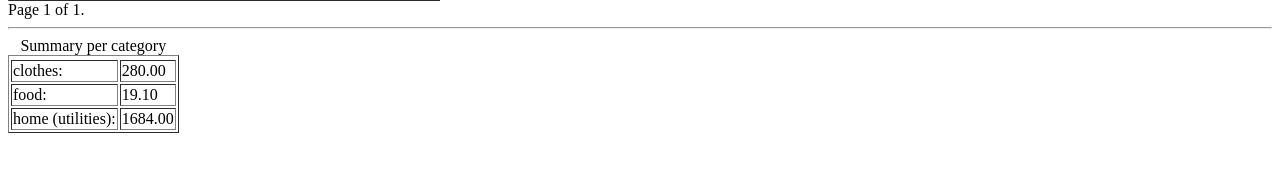
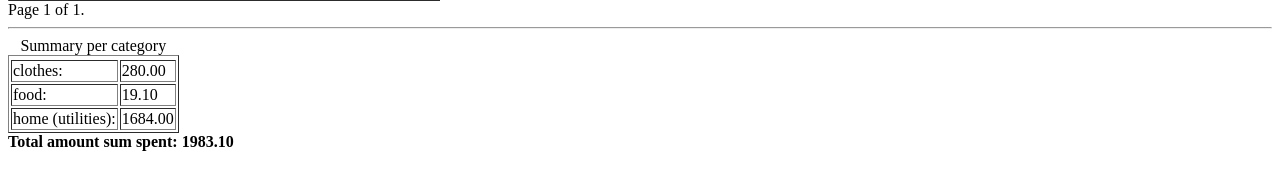
Before and after one commit to devtraining84/basic_app, a Django app: page /expenses/expense/list/ in a window 1280 px wide. Shown: the part 625-800 px from the top of the page. Run offline with Django 4.2, Linux system fonts and the light colour scheme; data comes from the database, SQL or seed files in the repository.

Commit message:
Task 4.4 is running

```diff
--- a/expenses/templates/expenses/expense_list.html
+++ b/expenses/templates/expenses/expense_list.html
@@ -68,4 +68,8 @@
 	{% endfor %}
   </tr>
 </table>
+<b>Total amount sum spent: {{sum|floatformat:2}}
+
+</b>
+
 {% endblock %}
--- a/expenses/views.py
+++ b/expenses/views.py
@@ -2,10 +2,13 @@ from datetime import date
 from unicodedata import category
 from urllib import request
 from django.views.generic.list import ListView
+
 from .forms import ExpenseSearchForm
 from .models import Expense, Category
 #from django.db.models import Q
 from .reports import summary_per_category
+from django.db.models import Sum
+
 
 
 class ExpenseListView(ListView):
@@ -15,7 +18,7 @@ class ExpenseListView(ListView):
     def get_context_data(self, *, object_list=None, **kwargs):
         queryset = object_list if object_list is not None else self.object_list
         form = ExpenseSearchForm(self.request.GET)
-
+        sum = queryset.aggregate(Sum('amount')).get('amount__sum')
 
 
         if form.is_valid():
@@ -26,9 +29,6 @@ class ExpenseListView(ListView):
             amount_min = form.data.get('amount_min')
             amount_max = form.data.get('amount_max')
             select = form.data.get('select')
-
-
-
 
             if name:
                 queryset = queryset.filter(name__icontains=name)
@@ -45,9 +45,14 @@ class ExpenseListView(ListView):
             if select:
                 queryset = queryset.order_by(select)
 
+
+
+
+
             return super().get_context_data(
             form=form,
             object_list=queryset,
+            sum = sum,
             summary_per_category=summary_per_category(queryset),
             **kwargs)
 
```
